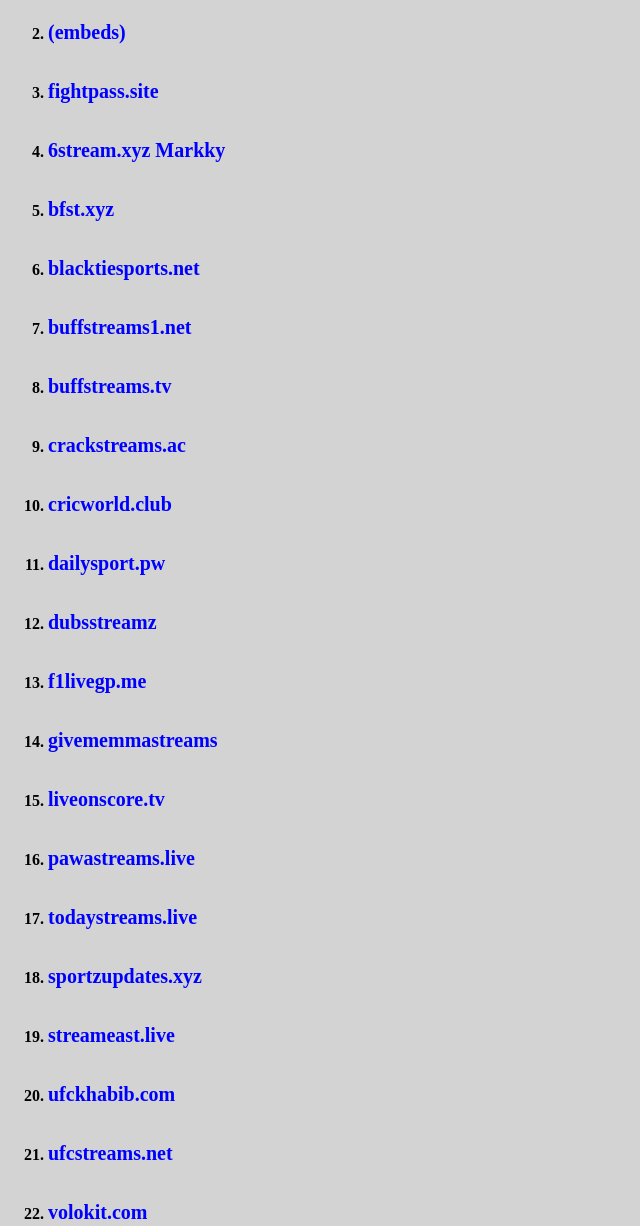
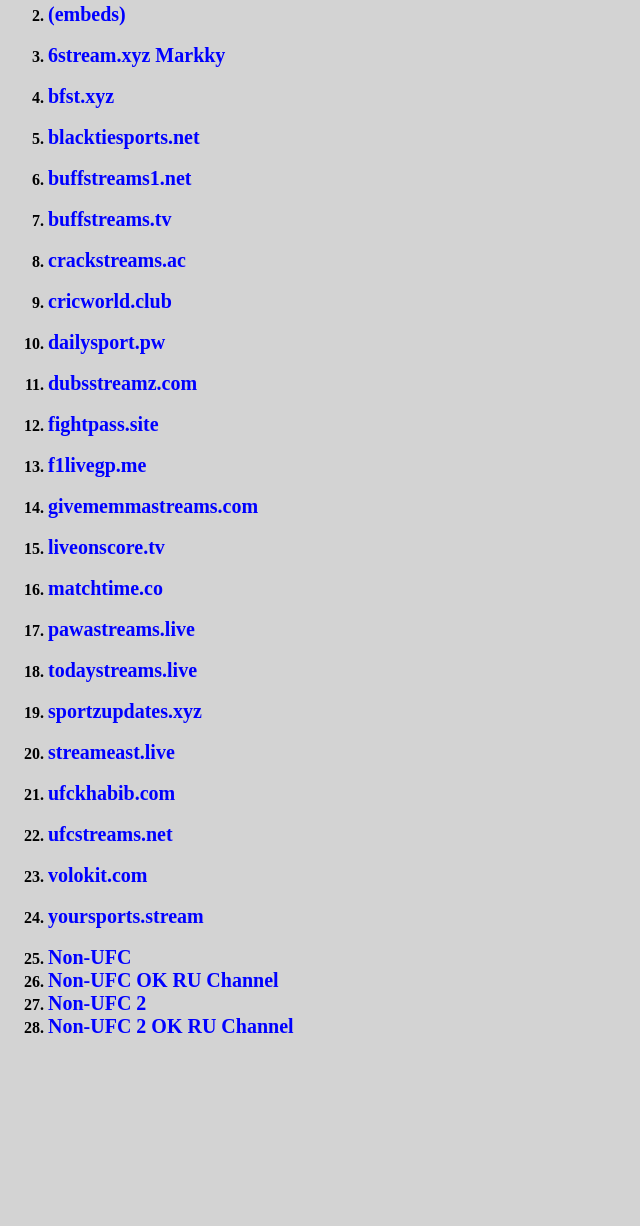
Before and after one commit to aeromady/mma, a plain HTML site: page index.html in a window 1280 px wide. Shown: the part 790-2016 px from the top of the page, without its empty margins (0-640 px from the left). After the commit the page ends 1844 px from the top, so only its background shows below. Drawn offline with Linux system fonts and the light colour scheme.

Commit message:
Update index.html

```diff
--- a/index.html
+++ b/index.html
@@ -27,29 +27,30 @@
 <h3>Hosts</h3>
 <ol>
 <b>
-<li><a href="https://newdmn.icu/">(embeds) newdmn.icu</a></li><br><br>
-<li><a href="https://aeromady.github.io/mma/embeds.html">(embeds)</a></li><br><br>
-<li><a href="https://fightpass.site/click-here-for-daily-fixtures/">fightpass.site</a></li><br><br>
-<li><a href="https://6stream.xyz/">6stream.xyz Markky</a></li><br><br>
-<li><a href="https://bfst.xyz/mma/mma.php">bfst.xyz</a></li><br><br>
-<li><a href="https://blacktiesports.net">blacktiesports.net</a></li><br><br>
-<li><a href="http://buffstreams1.net/">buffstreams1.net</a></li><br><br>
-<li><a href="https://buffstreams.tv/watch-ufc">buffstreams.tv</a></li><br><br>
-<li><a href="https://crackstreams.ac">crackstreams.ac</a></li><br><br>
-<li><a href="https://cricworld.club/boxing">cricworld.club</a></li><br><br>
-<li><a href="https://dailysport.pw/">dailysport.pw</a></li><br><br>
-<li><a href="http://www.dubsstreamz.com/events/?MD">dubsstreamz</a></li><br><br>
-<li><a href="https://f1livegp.me/">f1livegp.me</a></li><br><br>
-<li><a href="https://givememmastreams.com/ufc-mma/ufc-live-stream">givememmastreams</a></li><br><br>
-<li><a href="http://liveonscore.tv/">liveonscore.tv</a></li><br><br>
-<li><a href="http://www.pawastreams.live">pawastreams.live</a></li><br><br>
-<li><a href="https://todaystreams.live">todaystreams.live</a></li><br><br>
-<li><a href="http://sportzupdates.xyz/">sportzupdates.xyz</a></li><br><br>
-<li><a href="https://streameast.live/">streameast.live</a></li><br><br>
-<li><a href="https://ufckhabib.com/fight/mma.php">ufckhabib.com</a></li><br><br>
-<li><a href="http://ufcstreams.net/livestream.php">ufcstreams.net</a></li><br><br>
-<li><a href="https://volokit.com/schedule/">volokit.com</a></li><br><br>
-<li><a href="https://yoursports.stream/">yoursports.stream</a></li><br><br>
+<li><a href="https://newdmn.icu/">(embeds) newdmn.icu</a></li><br>
+<li><a href="https://aeromady.github.io/mma/embeds.html">(embeds)</a></li><br>
+<li><a href="https://6stream.xyz/">6stream.xyz Markky</a></li><br>
+<li><a href="https://bfst.xyz/mma/mma.php">bfst.xyz</a></li><br>
+<li><a href="https://blacktiesports.net">blacktiesports.net</a></li><br>
+<li><a href="http://buffstreams1.net/">buffstreams1.net</a></li><br>
+<li><a href="https://buffstreams.tv/watch-ufc">buffstreams.tv</a></li><br>
+<li><a href="https://crackstreams.ac">crackstreams.ac</a></li><br>
+<li><a href="https://cricworld.club/boxing">cricworld.club</a></li><br>
+<li><a href="https://dailysport.pw/">dailysport.pw</a></li><br>
+<li><a href="http://www.dubsstreamz.com/events/?MD">dubsstreamz.com</a></li><br>
+<li><a href="https://fightpass.site/click-here-for-daily-fixtures/">fightpass.site</a></li><br>
+<li><a href="https://f1livegp.me/">f1livegp.me</a></li><br>
+<li><a href="https://givememmastreams.com/ufc-mma/ufc-live-stream">givememmastreams.com</a></li><br>
+<li><a href="http://liveonscore.tv/">liveonscore.tv</a></li><br>
+<li><a href="http://matchtime.co/">matchtime.co</a></li><br>
+<li><a href="http://www.pawastreams.live">pawastreams.live</a></li><br>
+<li><a href="https://todaystreams.live">todaystreams.live</a></li><br>
+<li><a href="http://sportzupdates.xyz/">sportzupdates.xyz</a></li><br>
+<li><a href="https://streameast.live/">streameast.live</a></li><br>
+<li><a href="https://ufckhabib.com/fight/mma.php">ufckhabib.com</a></li><br>
+<li><a href="http://ufcstreams.net/livestream.php">ufcstreams.net</a></li><br>
+<li><a href="https://volokit.com/schedule/">volokit.com</a></li><br>
+<li><a href="https://yoursports.stream/">yoursports.stream</a></li><br>
 <li><a href="http://taima.tv/r/mma/">Non-UFC</a></li>
 <li><a href="https://ok.ru/live/profile/586323659019/">Non-UFC OK RU Channel</a></li>
 <li><a href="http://psp-tv.com/r/totanon/">Non-UFC 2</a></li>
```
